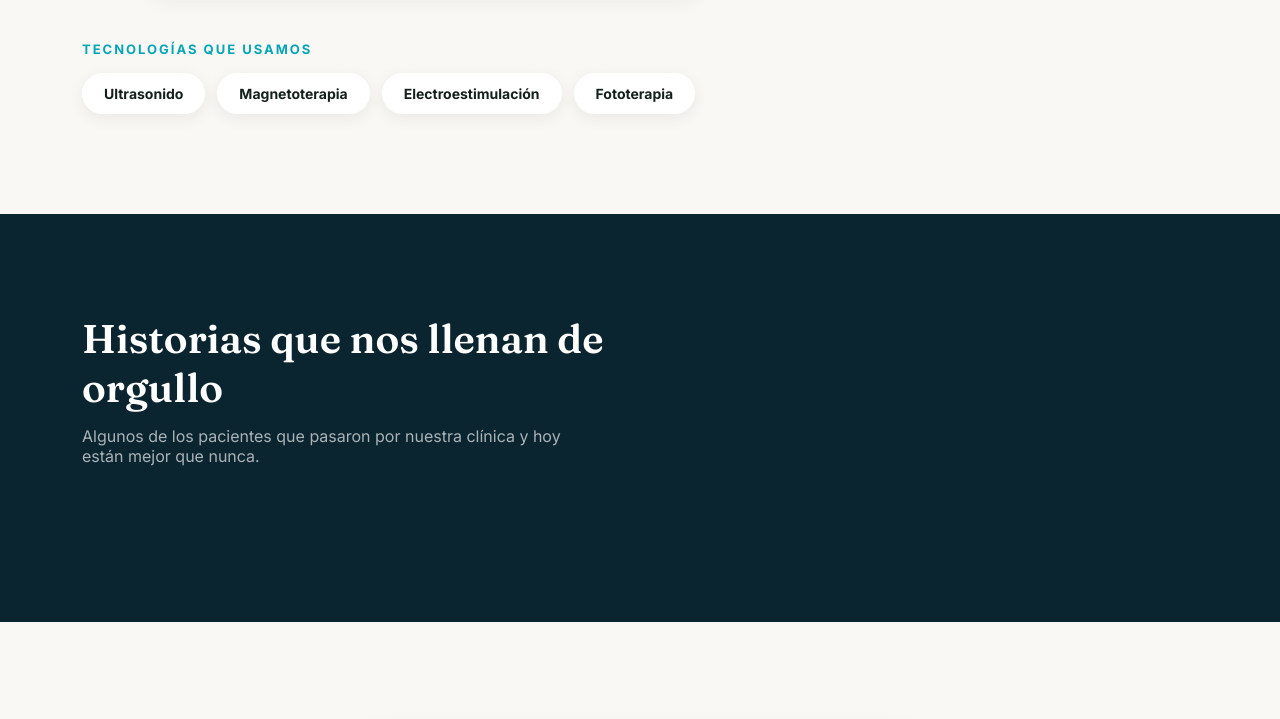
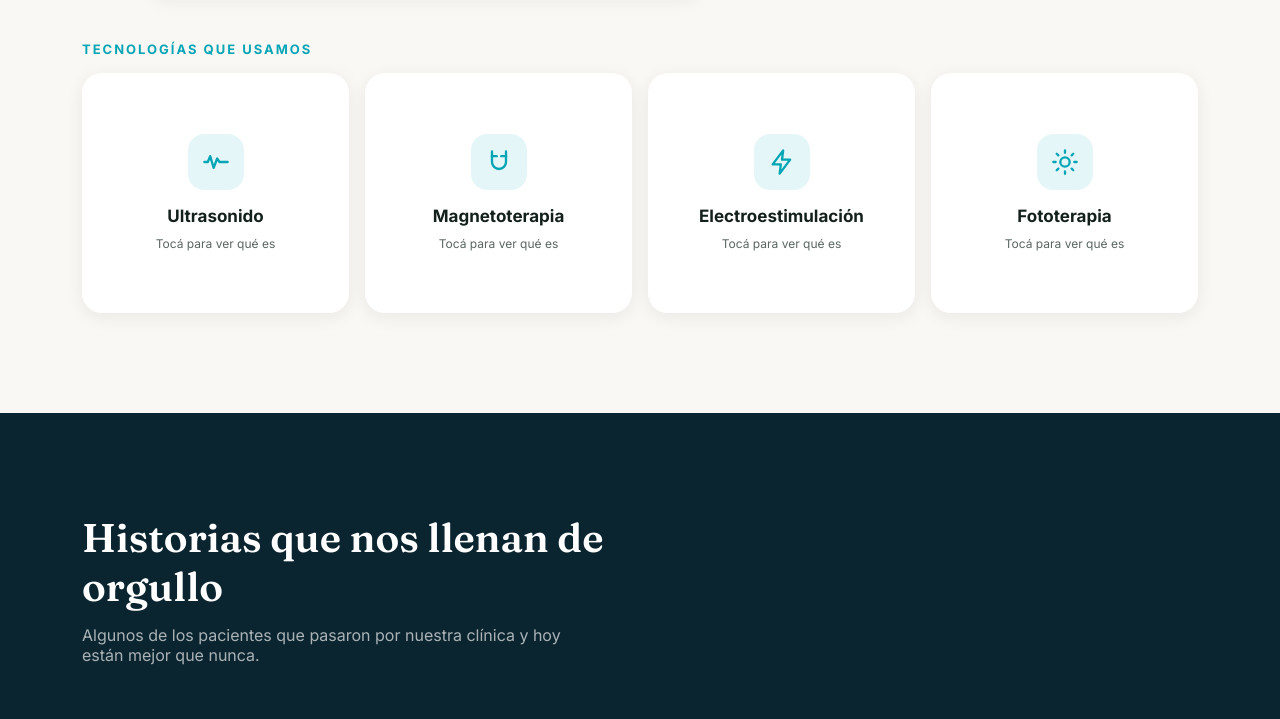
Before and after one commit to BogadoSofia/FirVet, a plain HTML site: page index.html in a window 1280 px wide. Shown: the part 2601-3320 px from the top of the page. Drawn offline with Linux system fonts and the light colour scheme.

Commit message:
Convertir tecnologías de fisioterapia en tarjetas giratorias
Co-Authored-By: Claude Opus 5.5 <noreply@anthropic.com>

```diff
--- a/index.html
+++ b/index.html
@@ -416,16 +416,46 @@ j=d.createElement(s),dl=l!='dataLayer'?'&l='+l:'';j.async=true;j.src=
     text-transform:uppercase;
     margin-bottom:16px;
   }
-  .fisio-tech-list{display:flex;flex-wrap:wrap;gap:12px;}
-  .fisio-tech-chip{
-    background:var(--surface);
-    color:var(--ink);
-    font-weight:700;
-    font-size:14px;
-    padding:12px 22px;
-    border-radius:999px;
-    box-shadow:0 4px 16px rgba(20,32,27,0.07);
+  .tech-cards{display:grid;grid-template-columns:repeat(4,minmax(0,1fr));gap:16px;}
+  .tech-card{
+    all:unset;box-sizing:border-box;display:block;cursor:pointer;
+    height:240px;perspective:1000px;border-radius:20px;
+    font-family:inherit;-webkit-tap-highlight-color:transparent;
   }
+  .tech-card:focus-visible{outline:3px solid var(--primary);outline-offset:3px;}
+  .tech-card-inner{
+    position:relative;display:block;width:100%;height:100%;
+    transform-style:preserve-3d;transition:transform .6s cubic-bezier(.4,.2,.2,1);
+  }
+  .tech-card.flipped .tech-card-inner{transform:rotateY(180deg);}
+  .tech-face{
+    position:absolute;inset:0;border-radius:20px;padding:24px 20px;
+    display:flex;flex-direction:column;align-items:center;justify-content:center;text-align:center;
+    -webkit-backface-visibility:hidden;backface-visibility:hidden;
+  }
+  .tech-front{background:var(--surface);box-shadow:0 4px 18px rgba(20,32,27,0.07);}
+  .tech-icon{
+    width:56px;height:56px;border-radius:16px;margin-bottom:16px;
+    display:flex;align-items:center;justify-content:center;
+    background:rgba(5,165,181,0.1);color:var(--primary);
+  }
+  .tech-icon svg{width:28px;height:28px;}
+  .tech-name{font-weight:700;font-size:17px;color:var(--ink);}
+  .tech-hint{margin-top:10px;font-size:12px;color:var(--text-sub);}
+  .tech-back{background:var(--menu-dark);color:#fff;transform:rotateY(180deg);}
+  .tech-back-title{color:var(--secondary);font-weight:700;font-size:13px;letter-spacing:1.5px;text-transform:uppercase;margin-bottom:10px;}
+  .tech-back-text{font-size:14px;line-height:1.55;color:rgba(255,255,255,0.85);}
+  @media(max-width:900px){.tech-cards{grid-template-columns:repeat(2,minmax(0,1fr));}}
+  @media(max-width:640px){
+    .tech-cards{gap:12px;}
+    .tech-card{height:260px;}
+    .tech-face{padding:18px 12px;}
+    .tech-name{font-size:14px;overflow-wrap:anywhere;hyphens:auto;}
+    .tech-back-title{font-size:11px;letter-spacing:0;overflow-wrap:anywhere;}
+    .tech-back-text{font-size:13px;}
+  }
+  @media(max-width:360px){.tech-cards{grid-template-columns:1fr;}.tech-card{height:220px;}}
+  @media(prefers-reduced-motion:reduce){.tech-card-inner{transition:none;}}
 
   /* PRODUCTOS */
   .products-card{
@@ -761,11 +791,59 @@ height="0" width="0" style="display:none;visibility:hidden"></iframe></noscript>
     </div>
     <div class="fisio-tech reveal">
       <span class="fisio-tech-label">Tecnologías que usamos</span>
-      <div class="fisio-tech-list">
-        <span class="fisio-tech-chip">Ultrasonido</span>
-        <span class="fisio-tech-chip">Magnetoterapia</span>
-        <span class="fisio-tech-chip">Electroestimulación</span>
-        <span class="fisio-tech-chip">Fototerapia</span>
+      <div class="tech-cards">
+        <button type="button" class="tech-card" aria-pressed="false">
+          <span class="tech-card-inner">
+            <span class="tech-face tech-front">
+              <span class="tech-icon"><svg viewBox="0 0 24 24" fill="none" stroke="currentColor" stroke-width="2" stroke-linecap="round" stroke-linejoin="round"><path d="M2 12h3l2-5 3 10 3-8 2 3h7"/></svg></span>
+              <span class="tech-name">Ultrasonido</span>
+              <span class="tech-hint">Tocá para ver qué es</span>
+            </span>
+            <span class="tech-face tech-back">
+              <span class="tech-back-title">Ultrasonido</span>
+              <span class="tech-back-text">Ondas de sonido de alta frecuencia que llegan a los tejidos profundos. Desinflaman, alivian el dolor y ayudan a que músculos y tendones se recuperen más rápido.</span>
+            </span>
+          </span>
+        </button>
+        <button type="button" class="tech-card" aria-pressed="false">
+          <span class="tech-card-inner">
+            <span class="tech-face tech-front">
+              <span class="tech-icon"><svg viewBox="0 0 24 24" fill="none" stroke="currentColor" stroke-width="2" stroke-linecap="round" stroke-linejoin="round"><path d="M6 3v9a6 6 0 0 0 12 0V3"/><path d="M6 7h4"/><path d="M14 7h4"/></svg></span>
+              <span class="tech-name">Magnetoterapia</span>
+              <span class="tech-hint">Tocá para ver qué es</span>
+            </span>
+            <span class="tech-face tech-back">
+              <span class="tech-back-title">Magnetoterapia</span>
+              <span class="tech-back-text">Campos magnéticos suaves que estimulan la regeneración de huesos y tejidos y reducen la inflamación. Es indolora y muy útil en artrosis y fracturas.</span>
+            </span>
+          </span>
+        </button>
+        <button type="button" class="tech-card" aria-pressed="false">
+          <span class="tech-card-inner">
+            <span class="tech-face tech-front">
+              <span class="tech-icon"><svg viewBox="0 0 24 24" fill="none" stroke="currentColor" stroke-width="2" stroke-linecap="round" stroke-linejoin="round"><path d="M13 2 4 14h7l-1 8 9-12h-7z"/></svg></span>
+              <span class="tech-name">Electroestimulación</span>
+              <span class="tech-hint">Tocá para ver qué es</span>
+            </span>
+            <span class="tech-face tech-back">
+              <span class="tech-back-title">Electroestimulación</span>
+              <span class="tech-back-text">Pequeños impulsos eléctricos que activan los músculos para recuperar fuerza y evitar que se atrofien después de una cirugía o lesión. También calma el dolor.</span>
+            </span>
+          </span>
+        </button>
+        <button type="button" class="tech-card" aria-pressed="false">
+          <span class="tech-card-inner">
+            <span class="tech-face tech-front">
+              <span class="tech-icon"><svg viewBox="0 0 24 24" fill="none" stroke="currentColor" stroke-width="2" stroke-linecap="round" stroke-linejoin="round"><circle cx="12" cy="12" r="4"/><path d="M12 2v2M12 20v2M4.9 4.9l1.4 1.4M17.7 17.7l1.4 1.4M2 12h2M20 12h2M4.9 19.1l1.4-1.4M17.7 6.3l1.4-1.4"/></svg></span>
+              <span class="tech-name">Fototerapia</span>
+              <span class="tech-hint">Tocá para ver qué es</span>
+            </span>
+            <span class="tech-face tech-back">
+              <span class="tech-back-title">Fototerapia</span>
+              <span class="tech-back-text">Luz de baja intensidad que acelera la cicatrización de heridas y desinflama las articulaciones, sin calor ni molestias para tu mascota.</span>
+            </span>
+          </span>
+        </button>
       </div>
     </div>
   </div>
@@ -878,6 +956,13 @@ height="0" width="0" style="display:none;visibility:hidden"></iframe></noscript>
   }, { threshold: 0.15 });
   document.querySelectorAll('.reveal').forEach(el => observer.observe(el));
 
+  document.querySelectorAll('.tech-card').forEach(card => {
+    card.addEventListener('click', () => {
+      const on = card.classList.toggle('flipped');
+      card.setAttribute('aria-pressed', on);
+    });
+  });
+
   const navLinks = document.querySelectorAll('.menu-links a[href^="#"]');
   const navSections = Array.from(navLinks)
     .map(link => document.querySelector(link.getAttribute('href')))
```
